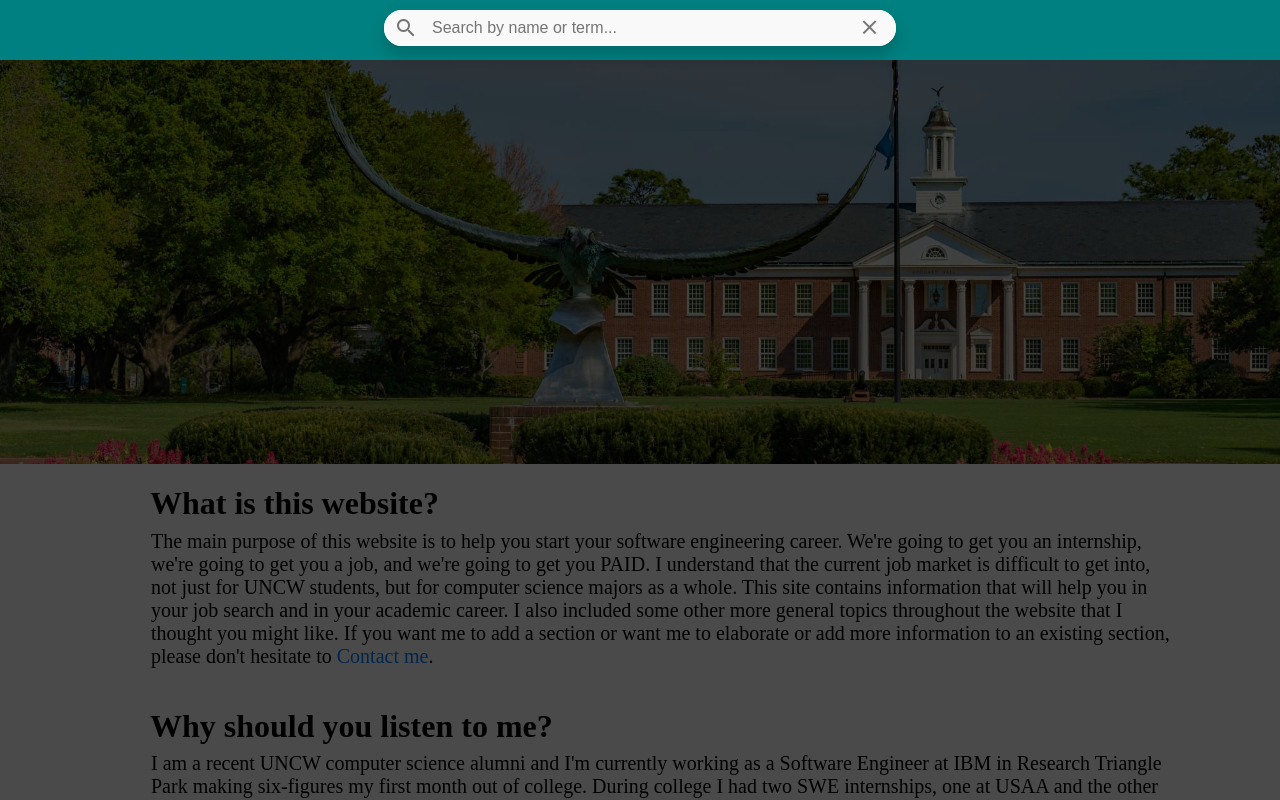
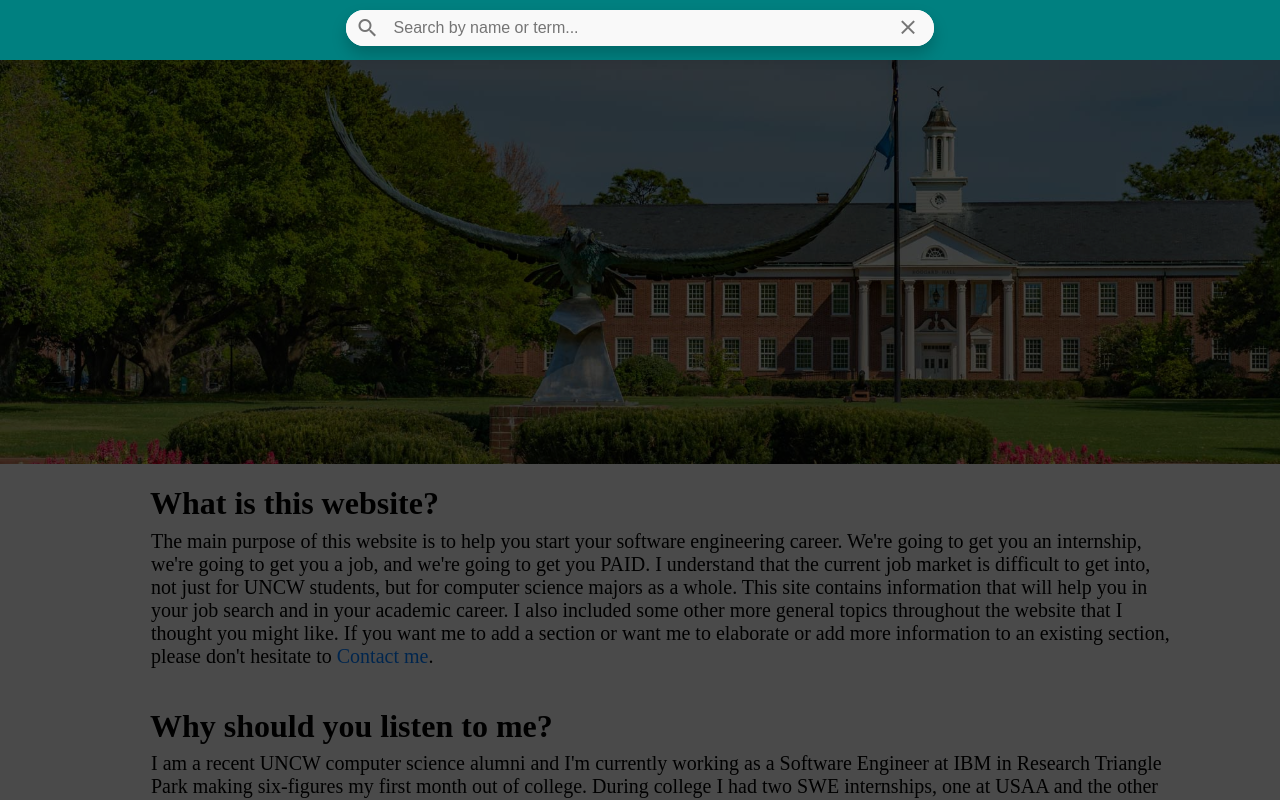
Before and after one commit to MichaelT-178/ForGuy, a Vue app: page / in a window 1280 px wide. Both pictures are taken after a click on the element "search". Shown: the top 800 px of the page. Built offline with nearby package versions, Linux system fonts and the light colour scheme.

Commit message:
Seach bar width

```diff
--- a/src/components/SearchBar.vue
+++ b/src/components/SearchBar.vue
@@ -85,7 +85,7 @@ watch(searchQuery, filterResults);
 
 .search-bar-container {
   position: relative;
-  max-width: 40%;
+  max-width: 46%;
   margin: auto;
   width: 80%;
   background-color: white;
```
